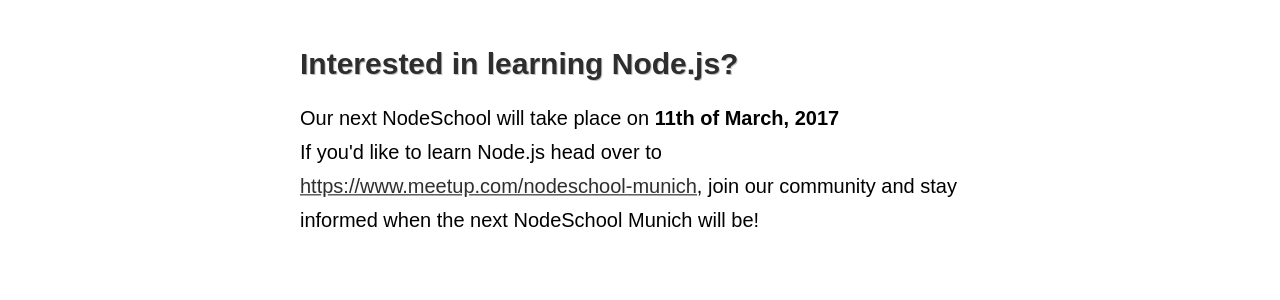
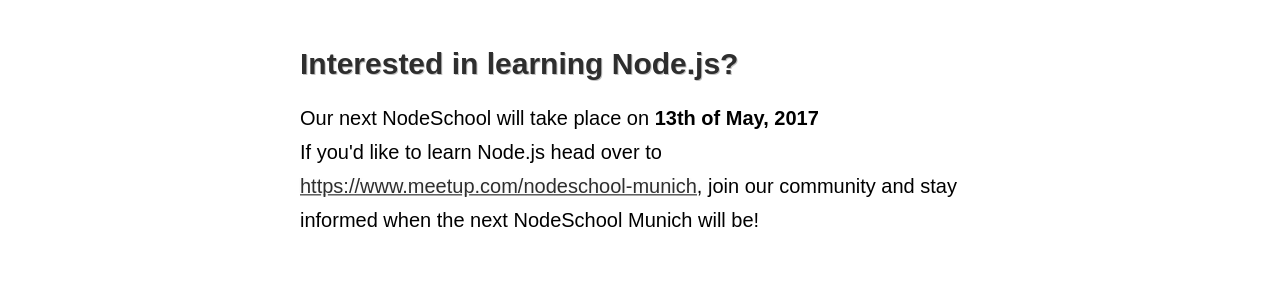
Before and after one commit to nodeschool/munich, a Jekyll site: the page built from index.html, in a window 1280 px wide and 900 px high, scrolled down 1583 px. Shown: the part 266-566 px from the top of the window. Built offline with Jekyll 4.4.1, drawn with Linux system fonts in a browser that asks for light colours.

Commit message:
Update index.html

```diff
--- a/index.html
+++ b/index.html
@@ -55,7 +55,7 @@
             <div class="single-measure">
                 <h3>Interested in learning Node.js?</h3>
 
-                <p>Our next NodeSchool will take place on <strong>11th of March, 2017</strong><br>
+                <p>Our next NodeSchool will take place on <strong>13th of May, 2017</strong><br>
                     If you'd like to learn Node.js head over to <a href="https://www.meetup.com/nodeschool-munich">https://www.meetup.com/nodeschool-munich</a>, join our community and stay informed when the next NodeSchool Munich will be!</p>
 
                 <br>
```
